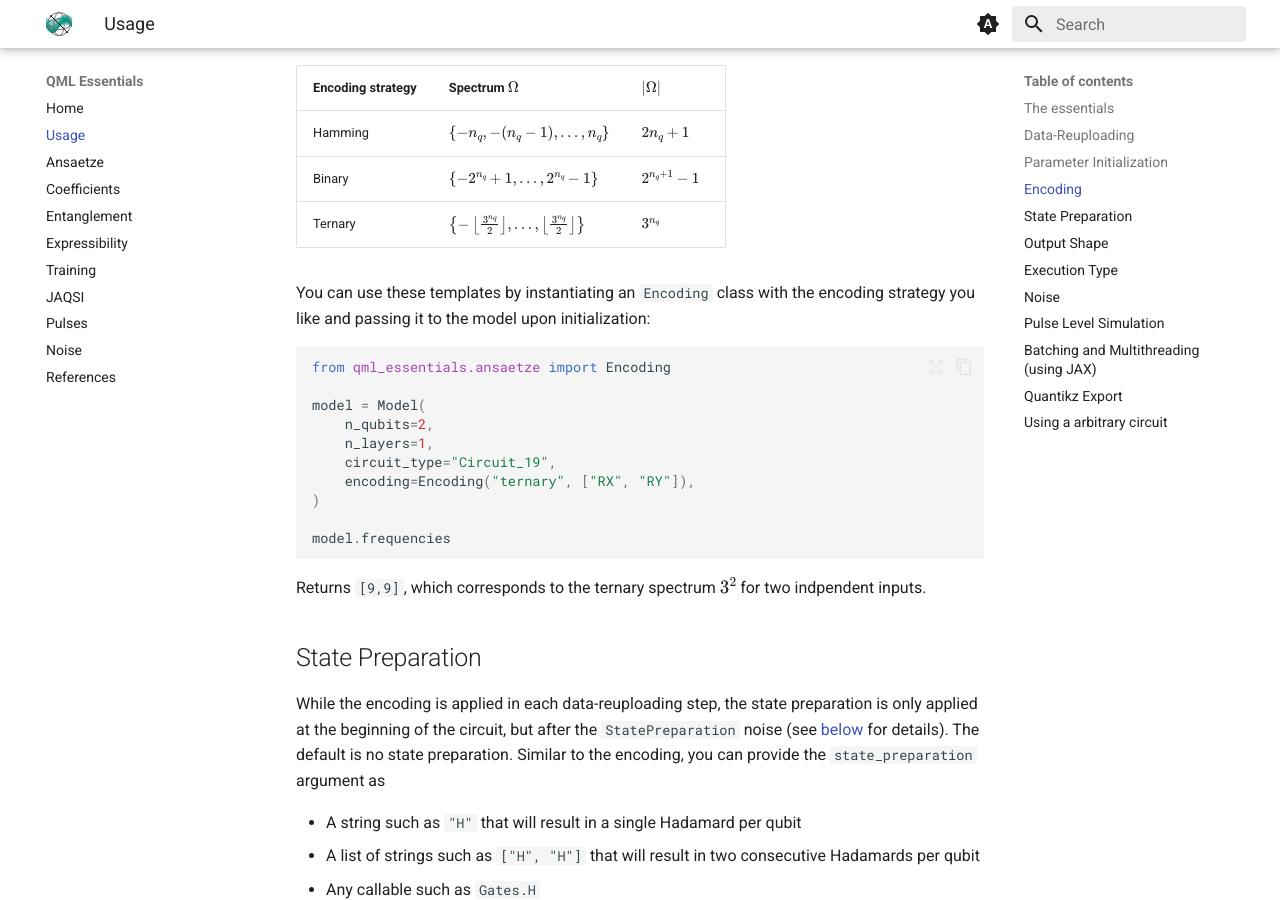
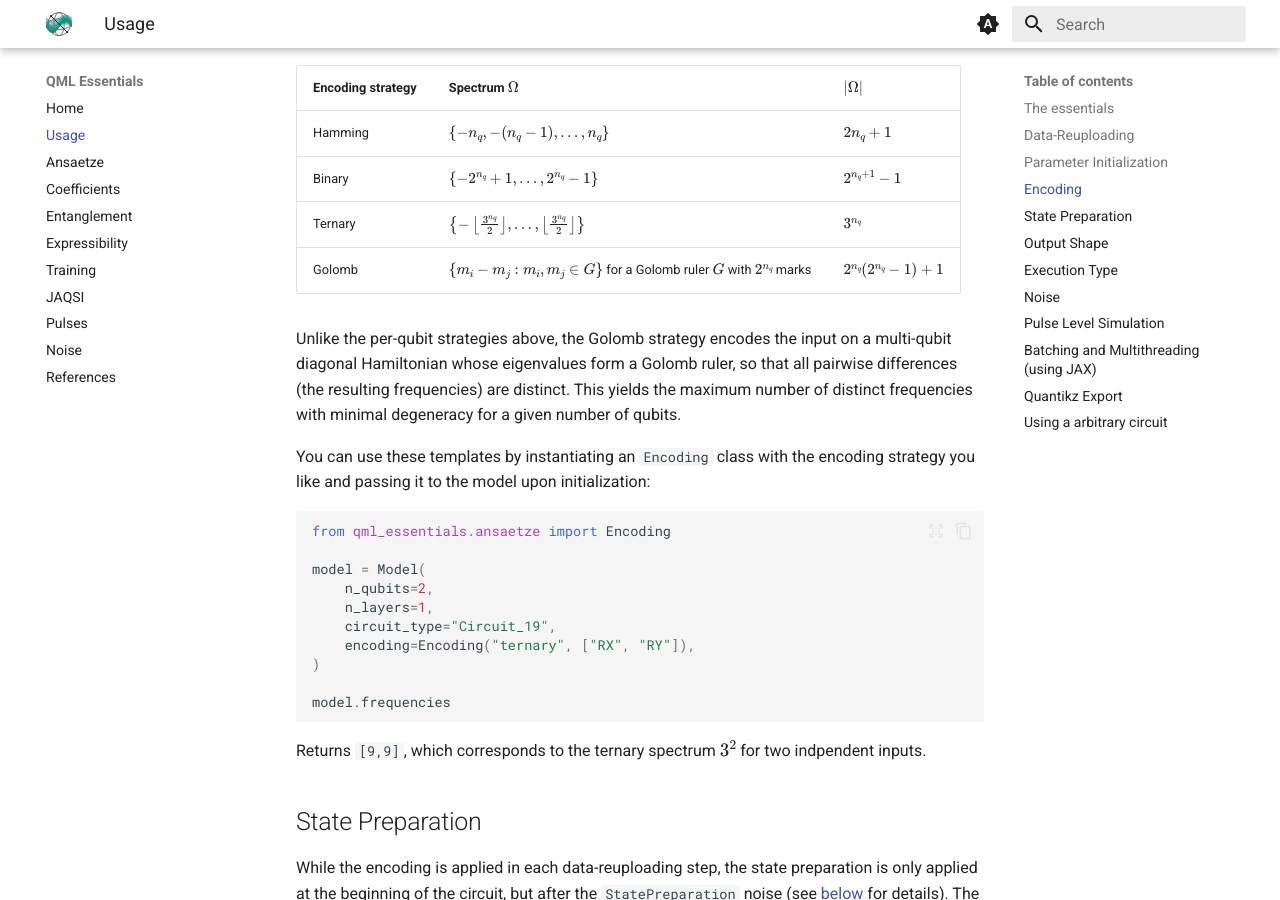
Before and after one commit to cirKITers/qml-essentials, an MkDocs documentation site: the page built from docs/usage.md, in a window 1280 px wide and 900 px high, scrolled down 3791 px. Built offline with MkDocs 1.6.1 and Material for MkDocs 9.7.7, drawn with Linux system fonts in a browser that asks for light colours; emoji names are drawn with the system emoji font; some of the changed text lies outside the part shown.

Commit message:
golomb encoding and default envelope
Signed-off-by: Melvin Strobl <lc3267@kit.edu>

```diff
--- a/docs/usage.md
+++ b/docs/usage.md
@@ -125,6 +125,10 @@ To make things a little bit easier, we implement following encoding strategies a
 | Hamming           | $\{-n_{q},-(n_{q}-1),\ldots,n_{q}\}$                                                                               | $2 n_{q}+1$        |
 | Binary            | $\{-2^{n_{q}}+1,\ldots,2^{n_{q}}-1\}$                                                                              | $2^{n_{q}+1}- 1$   |
 | Ternary           | $\left\{-\left\lfloor\frac{3^{n_{q}}}{2}\right\rfloor,\ldots,\left\lfloor\frac{3^{n_{q}}}{2}\right\rfloor\right\}$ | $3^{n_{q}}$        |
+| Golomb            | $\{m_{i}-m_{j} : m_{i}, m_{j} \in G\}$ for a Golomb ruler $G$ with $2^{n_{q}}$ marks                              | $2^{n_{q}}(2^{n_{q}}-1)+1$ |
+
+Unlike the per-qubit strategies above, the Golomb strategy encodes the input on a multi-qubit diagonal Hamiltonian whose eigenvalues form a Golomb ruler, so that all pairwise differences (the resulting frequencies) are distinct.
+This yields the maximum number of distinct frequencies with minimal degeneracy for a given number of qubits.
 
 You can use these templates by instantiating an `Encoding` class with the encoding strategy you like and passing it to the model upon initialization:
 
@@ -218,6 +222,7 @@ In the pulse representation, each gate is decomposed into Gaussian-shaped pulses
 - $t$: pulse duration
 
 By default, the framework provides optimized pulse parameters based on typical superconducting qubit frequencies ($\omega_q = 10\pi$, $\omega_c = 10\pi$).
+The Gaussian envelope is the default; other shapes can be selected via the `pulse_shape` argument on model instantiation (see [*Pulses*](pulses.md#pulse_envelopes_and_solver) for the available envelopes).
 
 Switching between unitary-level and pulse-level execution is seamless and controlled via the `gate_mode` argument:
 
```
